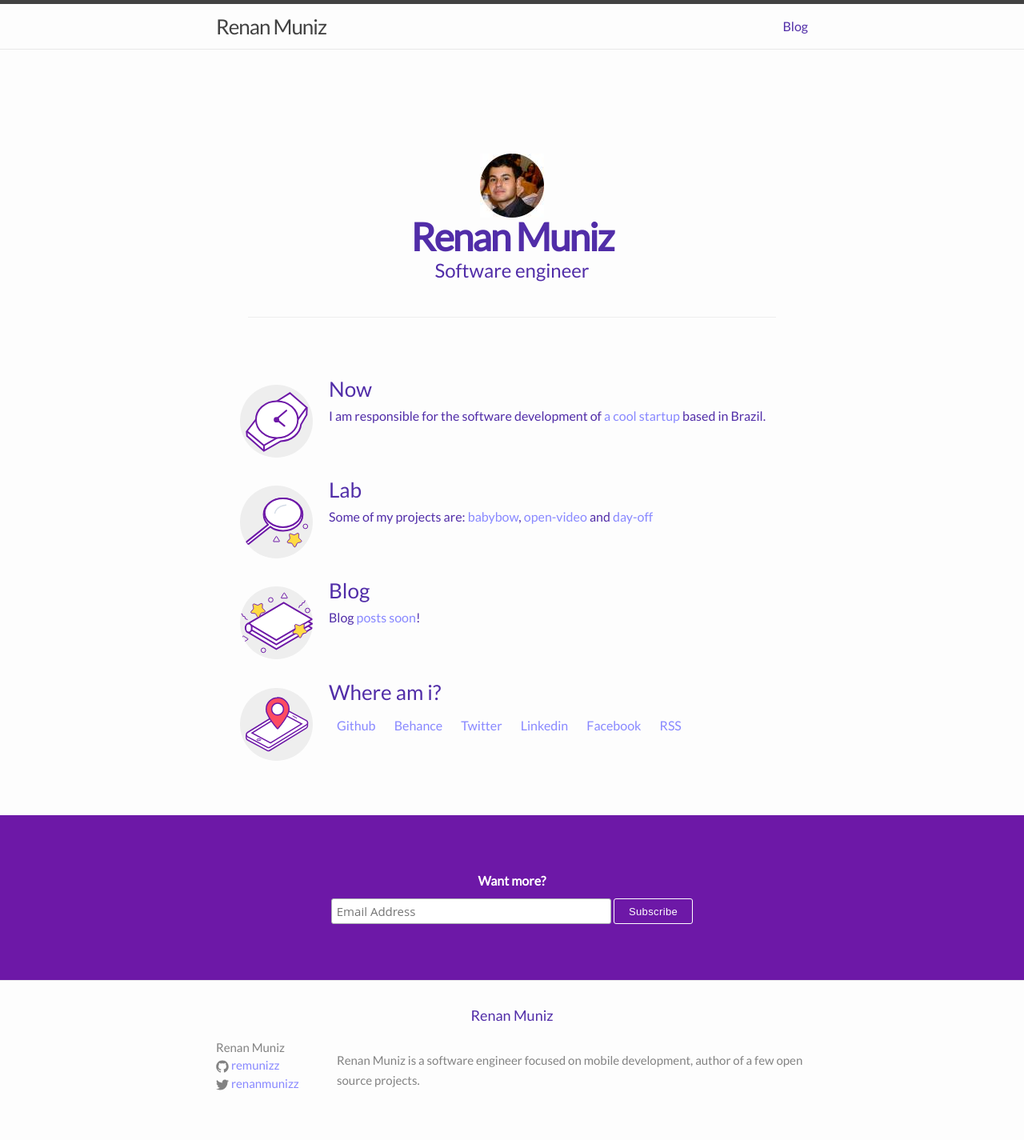
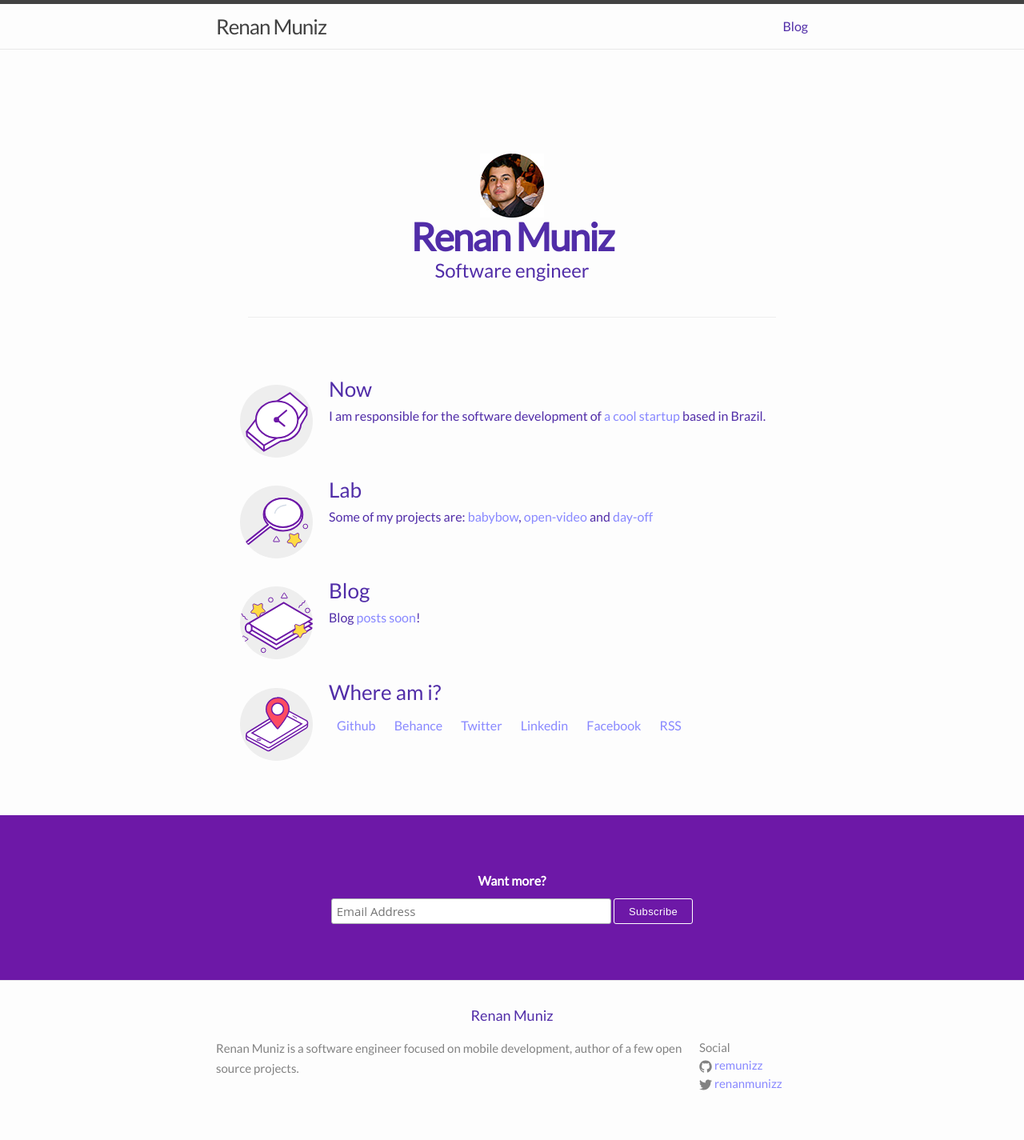
Before and after one commit to remunizz/remunizz.github.io, a Jekyll site: the page built from index.html, in a window 1280 px wide. Shown: the whole page at 80% size. Built offline with Jekyll 4.4.1, drawn with Linux system fonts in a browser that asks for light colours.

Commit message:
Update style, add 2x and 3x support to  profile photo and update social footer to inline on mobile devices

```diff
--- a/_includes/footer.html
+++ b/_includes/footer.html
@@ -24,9 +24,12 @@
     <h2 class="footer-heading">{{ site.title }}</h2>
 
     <div class="footer-col-wrapper">
+      <div class="footer-col footer-col-3">
+        <p>{{ site.description }}</p>
+      </div>
       <div class="footer-col footer-col-2">
         <ul class="contact-list">
-          <li>{{ site.title }}</li>
+          <li>Social</li>
           <li><a href="mailto:{{ site.email }}">{{ site.email }}</a></li>
         </ul>
 
@@ -44,9 +47,6 @@
         </ul>
       </div>
       <div class="footer-col footer-col-1"></div>
-      <div class="footer-col footer-col-3">
-        <p>{{ site.description }}</p>
-      </div>
     </div>
   </div>
 </footer>
--- a/_includes/profile.html
+++ b/_includes/profile.html
@@ -2,7 +2,10 @@
   <section class="wrapper">
     <header id="header">
       <a href="{{ site.baseurl }}/about/">
-        <img width="80" height="80" src="{{ site.baseurl }}/assets/profile-photo.jpg" alt="Renan Muniz profile photo" />
+	<picture>
+	<source srcset="{{ site.url }}/assets/profile-photo.jpg, {{ site.baseurl }}/assets/profile-photo-2x.jpg 2x, {{ site.baseurl }}/assets/profile-photo-3x.jpg 3x">
+	<img src="{{ site.baseurl }}/assets/profile-photo.jpg" alt="Renan Muniz profile photo">
+	</picture>
       </a>
       <h1 class="post-title">{{ site.title }}</h1>
 	  <h2>{{ site.about.description }}</h2>
--- a/_sass/_layout.scss
+++ b/_sass/_layout.scss
@@ -112,6 +112,13 @@
 .social-media-list {
     list-style: none;
     margin-left: 0;
+
+	li{
+      @media screen and (max-width: 800px){
+        display: inline-blocK;
+        padding: 0px 10px;
+      }
+	}
 }
 
 .footer-col-wrapper {
```
Also changed, not shown: assets/favicons/profile-photo-2x.jpg (added), assets/favicons/profile-photo-3x.jpg (added), assets/favicons/profile-photo.jpg (added), assets/profile-photo-2x.jpg (added), assets/profile-photo-3x.jpg (added), assets/profile-photo.jpg, assets/style.min.css.
